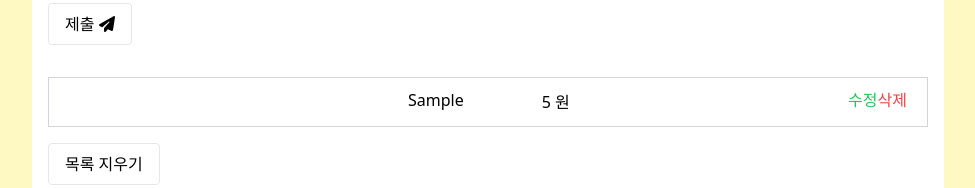
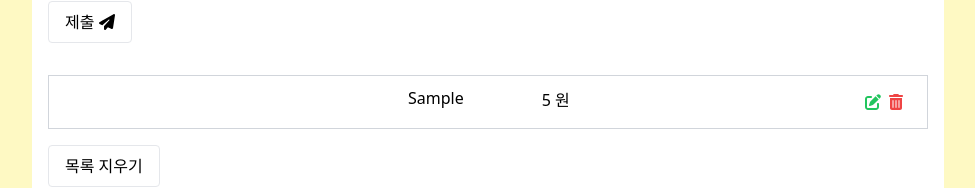
Before and after one commit to solmoonkang/react-basics, a React (Create React App) app in the folder budget-calculator-app/: page / in a window 1280 px wide. Both pictures are taken after typing "Sample", "5" into the empty fields and a click on the button "제출". Shown: the part 358-546 px from the top of the page, without its empty margins (152-1127 px from the left). Built offline with nearby package versions, Linux system fonts and the light colour scheme.

Commit message:
feat: Implement icons for edit, save and delete buttons in ExpenseItem.js

```diff
--- a/budget-calculator-app/src/components/ExpenseItem.js
+++ b/budget-calculator-app/src/components/ExpenseItem.js
@@ -1,9 +1,10 @@
 import React, { useState } from "react";
+import { FontAwesomeIcon } from "@fortawesome/react-fontawesome";
+import { faEdit, faTrashAlt, faSave } from "@fortawesome/free-solid-svg-icons";
 
 const ExpenseItem = React.memo(({ id, expense, budgetData, setBudgetData, provided, snapshot, handleClick }) => {
 
     // TODO: 수정을 눌렀을 때, 지출 항목과 비용을 수정할 수 있는 기능을 구현해야 된다.
-    // TODO: 수정과 삭제 아이콘을 변경해준다.
 
     const [isEditing, setIsEditing] = useState(false);
     const [editedExpense, setEditedExpense] = useState(expense);
@@ -32,8 +33,8 @@ const ExpenseItem = React.memo(({ id, expense, budgetData, setBudgetData, provid
                         <input className="font-light text-base py-0.5 px-0.5" value={editedExpense.amount} onChange={handleEditChange} autoFocus />
                     </form>
                     <div>
-                        <button className="bg-transparent border-none text-x1 focus:outline-none cursor-pointer text-green-500" onClick={handleSubmit}>저장</button>
-                        <button className="bg-transparent border-none text-x1 focus:outline-none cursor-pointer text-red-500" onClick={() => setIsEditing(true)}>삭제</button>
+                        <button className="bg-transparent border-none text-x1 focus:outline-none cursor-pointer text-green-500" onClick={handleSubmit}><FontAwesomeIcon icon={faSave} /></button>
+                        <button className="bg-transparent border-none text-x1 focus:outline-none cursor-pointer text-red-500" onClick={() => setIsEditing(true)}><FontAwesomeIcon icon={faTrashAlt} /></button>
                     </div>
                 </li>
             </div>
@@ -47,8 +48,8 @@ const ExpenseItem = React.memo(({ id, expense, budgetData, setBudgetData, provid
                         <span className="font-light text-base py-0.5 px-0.5">{expense.amount} 원</span>
                     </div>
                     <div>
-                        <button className="bg-transparent border-none text-x1 focus:outline-none cursor-pointer text-green-500" onClick={() => setIsEditing(true)}>수정</button>
-                        <button className="bg-transparent border-none text-x1 focus:outline-none cursor-pointer text-red-500" onClick={() => handleClick(id)}>삭제</button>
+                        <button className="bg-transparent border-none text-x1 focus:outline-none cursor-pointer text-green-500 m-1" onClick={() => setIsEditing(true)}><FontAwesomeIcon icon={faEdit} /></button>
+                        <button className="bg-transparent border-none text-x1 focus:outline-none cursor-pointer text-red-500 m-1" onClick={() => handleClick(id)}><FontAwesomeIcon icon={faTrashAlt} /></button>
                     </div>
                 </li>
             </div>
```
